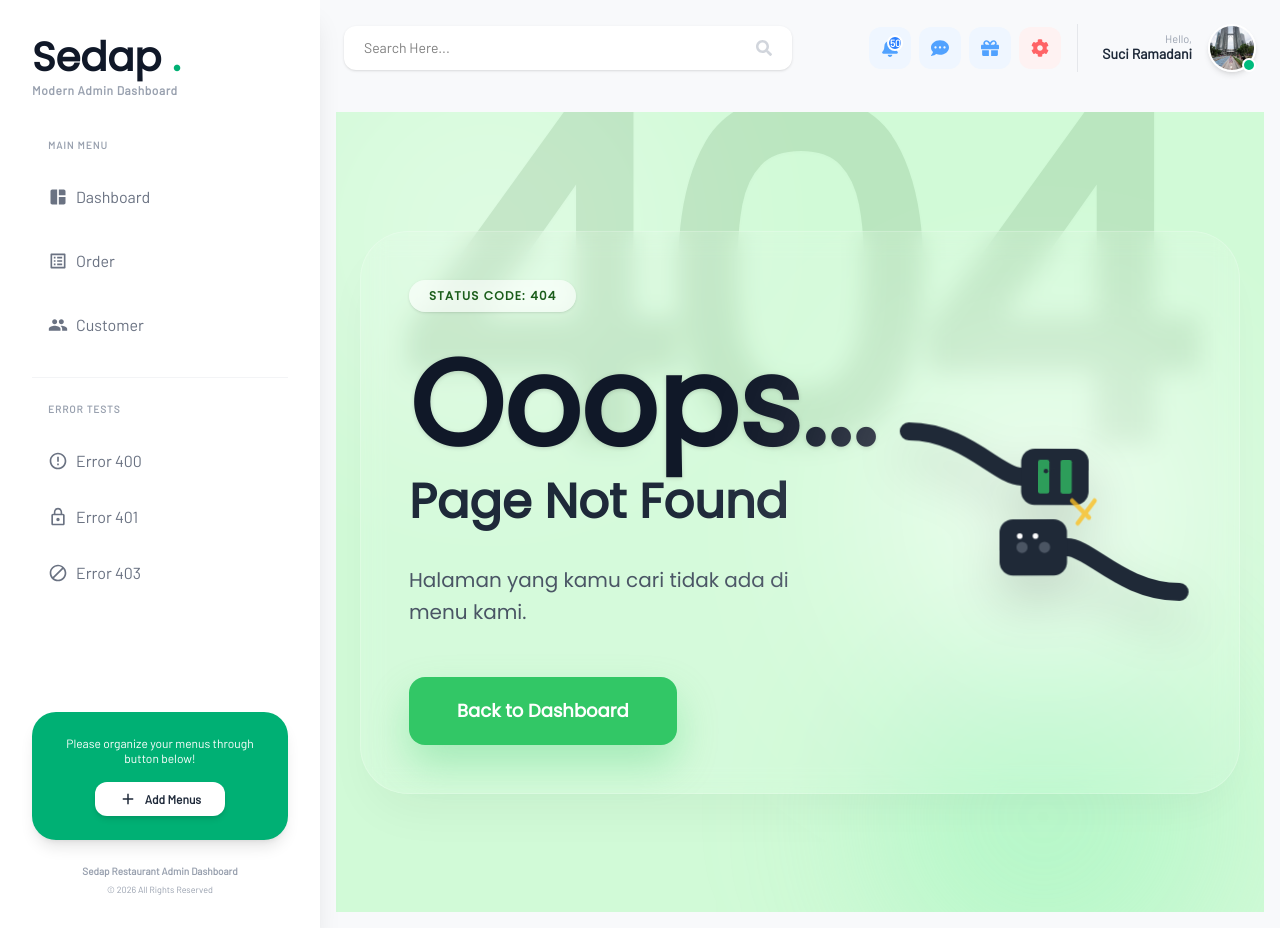
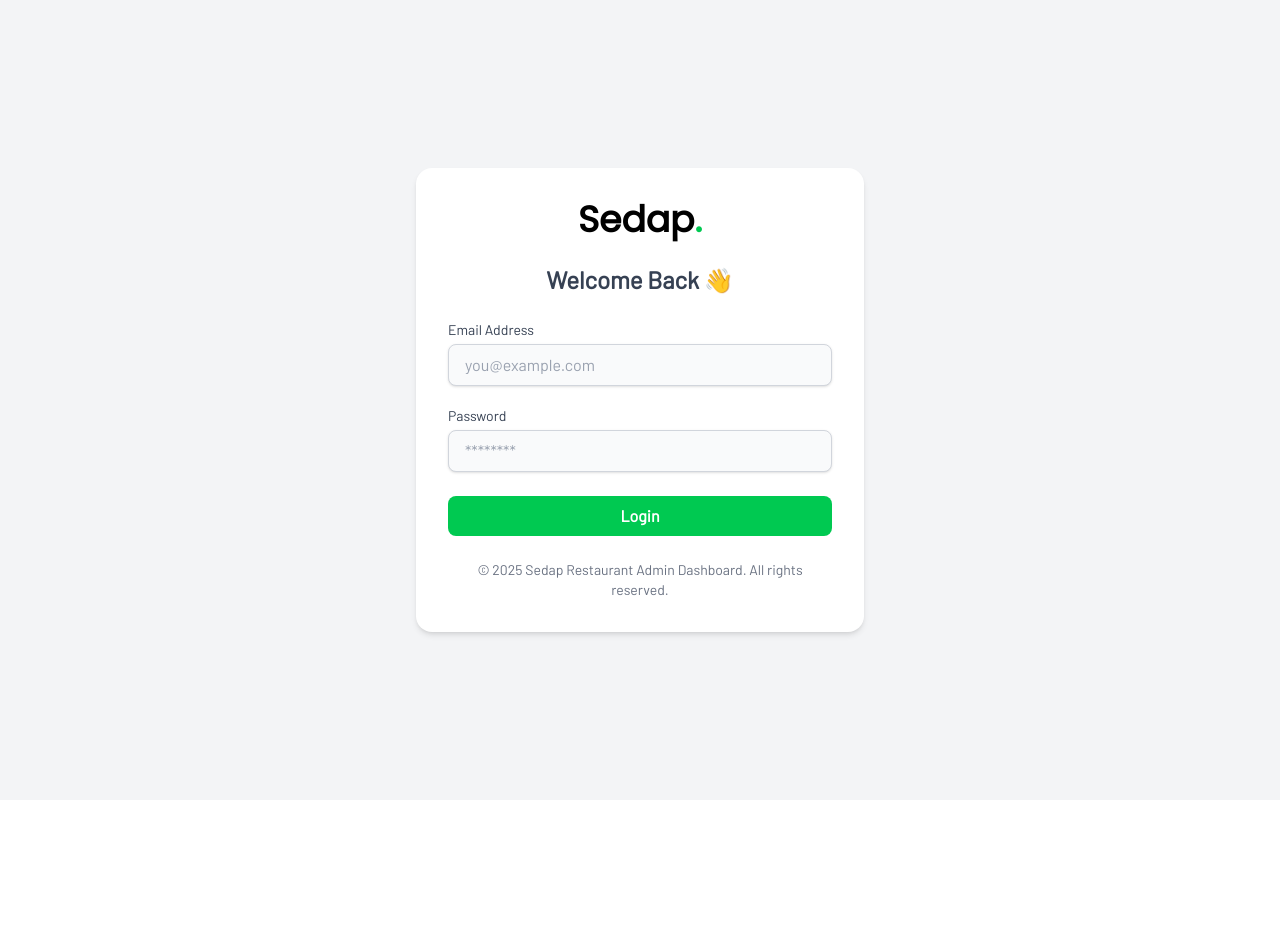
Before and after one commit to suci2sib/prak-react-maman, a React (Vite) app: page /login in a window 1280 px wide. After the commit the page ends 800 px from the top, so only its background shows below. Built offline with nearby package versions, Linux system fonts and the light colour scheme.

Commit message:
pertemuan 7

```diff
--- a/package.json
+++ b/package.json
@@ -11,6 +11,7 @@
   },
   "dependencies": {
     "@tailwindcss/vite": "^4.2.2",
+    "axios": "^1.15.2",
     "react": "^19.2.0",
     "react-dom": "^19.2.0",
     "react-icons": "^5.6.0",
--- a/src/App.jsx
+++ b/src/App.jsx
@@ -1,33 +1,41 @@
-import { useState } from "react";
+import React, { Suspense } from "react";
 import "./assets/tailwind.css";
-import Sidebar from "./layouts/Sidebar";
-import Header from "./layouts/Header";
-import Dashboard from "./pages/Dashboard";
+//import Dashboard from "./pages/Dashboard";
 import { Route, Routes } from "react-router-dom";
-import Orders from "./pages/Orders";
-import Customers from "./pages/Customers";
-import ErrorPage from "./pages/ErrorPage"; // Pastikan nama file sesuai
+import Loading from "./components/Loading";
+//import Orders from "./pages/Orders";
+//import Customers from "./pages/Customers";
+//import ErrorPage from "./pages/ErrorPage";
+//import MainLayout from "./layouts/MainLayout";
+//import AuthLayout from "./layouts/AuthLayout";
+//import Login from "./pages/auth/Login";
+//import Register from "./pages/auth/Register";
+//import Forgot from "./pages/auth/Forgot";
+
+const Dashboard = React.lazy(() => import("./pages/Dashboard"))
+const Orders = React.lazy(() => import("./pages/Orders"))
+const Customers = React.lazy(() => import("./pages/Customers"))
+const ErrorPage = React.lazy(() => import("./pages/ErrorPage"))
+const MainLayout = React.lazy(() => import("./layouts/MainLayout"))
+const AuthLayout = React.lazy(() => import("./layouts/AuthLayout"))
+const Login = React.lazy(() => import("./pages/auth/Login"))
+const Register = React.lazy(() => import("./pages/auth/Register"))
+const Forgot = React.lazy(() => import("./pages/auth/Forgot"))
+
 
 function App() {
   return (
-    <div id="app-container" className="bg-[#F8F9FB] min-h-screen flex">
-      {/* Sidebar tetap di kiri */}
-      <Sidebar />
-
-      {/* Main Content Area */}
-      <div id="main-content" className="flex-1 flex flex-col min-w-0">
-        {/* Header di bagian atas */}
-        <Header />
-
-        {/* Area Konten Utama */}
-        <div className="p-4 flex-1">
+    <Suspense fallback={<Loading />}>
     <Routes>
-            {/* Halaman Utama */}
+      {/* Bungkus semua rute yang menggunakan Sidebar/Navbar dengan MainLayout */}
+      <Route element={<MainLayout />}>
         <Route path="/" element={<Dashboard />} />
         <Route path="/orders" element={<Orders />} />
         <Route path="/customers" element={<Customers />} />
 
-            {/* Rute Error untuk Latihan */}
+
+
+        {/* Rute Error di dalam Layout (jika ingin tetap ada Sidebar) */}
         <Route
           path="/error-400"
           element={<ErrorPage code="400" title="Bad Request" description="Waduh, permintaan kamu tidak bisa kami proses nih." />}
@@ -40,16 +48,19 @@
           path="/error-403"
           element={<ErrorPage code="403" title="Forbidden" description="Maaf ya, kamu tidak punya akses ke halaman rahasia ini." />}
         />
-
-            {/* Fallback 404 jika mengetik URL asal */}
+      </Route>
+<Route element={<AuthLayout/>}>
+            <Route path="/login" element={<Login />} />
+            <Route path="/register" element={<Register/>} />
+            <Route path="/forgot" element={<Forgot/>} />
+        </Route>
+      {/* Fallback 404 biasanya diletakkan di luar Layout atau di dalam, tergantung desain */}
       <Route
         path="*"
         element={<ErrorPage code="404" title="Page Not Found" description="Halaman yang kamu cari tidak ada di menu kami." />}
       />
     </Routes>
-        </div>
-      </div>
-    </div>
+    </Suspense>
   );
 }
 
--- /dev/null
+++ b/src/components/Loading.jsx
@@ -0,0 +1,8 @@
+export default function Loading() {
+    return (
+        <div className=" flex flex-col justify-center items-center min-h-screen bg-white">
+            <div className="w-12 h-12 border-4 border-green-500 border-t-transparent rounded-full animate-spin mb-4"></div>
+            <p className="text-green-600 text-lg">Loading...</p>
+        </div>
+    );
+}
--- /dev/null
+++ b/src/layouts/AuthLayout.jsx
@@ -0,0 +1,23 @@
+import { Outlet } from "react-router-dom";
+
+export default function AuthLayout() {
+    return (
+        <div className="min-h-screen flex items-center justify-center bg-gray-100">
+            <div className="bg-white p-8 rounded-2xl shadow-md w-full max-w-md">
+                <div className="flex items-center justify-center mb-6">
+                    <h1 className="text-4xl font-poppins font-extrabold text-gray-800">
+                        <span className="text-black">Sedap</span>
+                        <span className="text-green-500">.</span>
+                    </h1>
+                </div>
+
+                <Outlet/>
+
+                <p className="text-center text-sm text-gray-500 mt-6">
+                    © 2025 Sedap Restaurant Admin Dashboard. All rights
+                    reserved.
+                </p>
+            </div>
+        </div>
+    )
+}
--- /dev/null
+++ b/src/layouts/MainLayout.jsx
@@ -0,0 +1,22 @@
+import { Outlet } from "react-router-dom";
+import Header from "../components/Header"
+import Sidebar from "../components/Sidebar"
+
+export default function MainLayout() {
+    return (
+        <div id="app-container" className="bg-[#F8F9FB] min-h-screen flex">
+      {/* Sidebar tetap di kiri */}
+      <Sidebar />
+
+      {/* Main Content Area */}
+      <div id="main-content" className="flex-1 flex flex-col min-w-0">
+        {/* Header di bagian atas */}
+        <Header />
+
+
+       <Outlet/>
+      </div>
+    </div>
+    )
+
+}
--- /dev/null
+++ b/src/pages/auth/Forgot.jsx
@@ -0,0 +1,39 @@
+export default function Forgot() {
+    return (
+        <div>
+            <h2 className="text-2xl font-semibold text-gray-700 mb-2 text-center">
+                Forgot Your Password?
+            </h2>
+
+            <p className="text-sm text-gray-500 mb-6 text-center">
+                Enter your email address and we'll send you a link to reset your
+                password.
+            </p>
+
+            <form>
+                <div className="mb-5">
+                    <label
+                        htmlFor="email"
+                        className="block text-sm font-medium text-gray-700 mb-1"
+                    >
+                        Email Address
+                    </label>
+                    <input
+                        type="email"
+                        id="email"
+                        className="w-full px-4 py-2 bg-gray-50 border border-gray-300 rounded-lg shadow-sm
+                            placeholder-gray-400"
+                        placeholder="you@example.com"
+                    />
+                </div>
+                <button
+                    type="submit"
+                    className="w-full bg-green-500 hover:bg-green-600 text-white font-semibold py-2 px-4
+                        rounded-lg transition duration-300"
+                >
+                    Send Reset Link
+                </button>
+            </form>
+        </div>
+    )
+}
--- /dev/null
+++ b/src/pages/auth/Login.jsx
@@ -0,0 +1,122 @@
+import axios from "axios";
+import { useState } from "react";
+import { BsFillExclamationDiamondFill } from "react-icons/bs";
+import { ImSpinner2 } from "react-icons/im";
+import { useNavigate } from "react-router-dom";
+
+export default function Login() {
+  const navigate = useNavigate();
+  const [loading, setLoading] = useState(false);
+  const [error, setError] = useState("");
+  const [dataForm, setDataForm] = useState({
+    email: "",
+    password: "",
+  });
+
+  const handleChange = (evt) => {
+    const { name, value } = evt.target;
+    setDataForm({
+      ...dataForm,
+      [name]: value,
+    });
+  };
+
+  /* process form */
+  const handleSubmit = async (e) => {
+    e.preventDefault();
+
+    setLoading(true);
+    setError(false);
+
+    axios
+      .post("https://dummyjson.com/user/login", {
+        username: dataForm.email,
+        password: dataForm.password,
+      })
+      .then((response) => {
+        // Jika status bukan 200, tampilkan pesan error
+        if (response.status !== 200) {
+          setError(response.data.message);
+          return;
+        }
+
+        // Redirect ke dashboard jika login sukses
+        navigate("/");
+      })
+      .catch((err) => {
+        if (err.response) {
+          setError(err.response.data.message || "An error occurred");
+        } else {
+          setError(err.message || "An unknown error occurred");
+        }
+      })
+      .finally(() => {
+        setLoading(false);
+      });
+  };
+
+  /* error & loading status */
+  const errorInfo = error ? (
+    <div className="bg-red-200 mb-5 p-5 text-sm font-light text-gray-600 rounded flex items-center">
+      <BsFillExclamationDiamondFill className="text-red-600 me-2 text-lg" />
+      {error}
+    </div>
+  ) : null;
+
+  const loadingInfo = loading ? (
+    <div className="bg-gray-200 mb-5 p-5 text-sm rounded flex items-center">
+      <ImSpinner2 className="me-2 animate-spin" />
+      Mohon Tunggu...
+    </div>
+  ) : null;
+
+  return (
+    <div>
+      <h2 className="text-2xl font-semibold text-gray-700 mb-6 text-center">
+        Welcome Back 👋
+      </h2>
+
+      {errorInfo}
+
+      {loadingInfo}
+
+      <form onSubmit={handleSubmit}>
+        <div className="mb-5">
+          <label className="block text-sm font-medium text-gray-700 mb-1">
+            Email Address
+          </label>
+          <input
+            type="text"
+            id="email"
+            className="w-full px-4 py-2 bg-gray-50 border border-gray-300 rounded-lg shadow-sm
+                            placeholder-gray-400"
+            placeholder="you@example.com"
+            name="email"
+            onChange={handleChange}
+          />
+        </div>
+        <div className="mb-6">
+          <label className="block text-sm font-medium text-gray-700 mb-1">
+            Password
+          </label>
+          <input
+            type="password"
+            id="password"
+            className="w-full px-4 py-2 bg-gray-50 border border-gray-300 rounded-lg shadow-sm
+                            placeholder-gray-400"
+            placeholder="********"
+            name="password"
+            onChange={handleChange}
+          />
+        </div>
+        <button
+          type="submit"
+          className="w-full bg-green-500 hover:bg-green-600 text-white font-semibold py-2 px-4
+                        rounded-lg transition duration-300"
+        >
+          Login
+        </button>
+      </form>
+    </div>
+  );
+}
--- /dev/null
+++ b/src/pages/auth/Register.jsx
@@ -0,0 +1,67 @@
+export default function Register() {
+    return (
+        <div>
+            <h2 className="text-2xl font-semibold text-gray-700 mb-6 text-center">
+                Create Your Account ✨
+            </h2>
+
+            <form>
+                <div className="mb-5">
+                    <label
+                        htmlFor="email"
+                        className="block text-sm font-medium text-gray-700 mb-1"
+                    >
+                        Email Address
+                    </label>
+                    <input
+                        type="email"
+                        id="email"
+                        className="w-full px-4 py-2 bg-gray-50 border border-gray-300 rounded-lg shadow-sm
+                            placeholder-gray-400"
+                        placeholder="you@example.com"
+                    />
+                </div>
+
+                <div className="mb-5">
+                    <label
+                        htmlFor="password"
+                        className="block text-sm font-medium text-gray-700 mb-1"
+                    >
+                        Password
+                    </label>
+                    <input
+                        type="password"
+                        id="password"
+                        className="w-full px-4 py-2 bg-gray-50 border border-gray-300 rounded-lg shadow-sm
+                            placeholder-gray-400"
+                        placeholder="********"
+                    />
+                </div>
+
+                <div className="mb-6">
+                    <label
+                        htmlFor="confirmPassword"
+                        className="block text-sm font-medium text-gray-700 mb-1"
+                    >
+                        Confirm Password
+                    </label>
+                    <input
+                        type="password"
+                        id="confirmPassword"
+                        className="w-full px-4 py-2 bg-gray-50 border border-gray-300 rounded-lg shadow-sm
+                            placeholder-gray-400"
+                        placeholder="********"
+                    />
+                </div>
+
+                <button
+                    type="submit"
+                    className="w-full bg-green-500 hover:bg-green-600 text-white font-semibold py-2 px-4
+                        rounded-lg transition duration-300"
+                >
+                    Register
+                </button>
+            </form>
+        </div>
+    )
+}
```
Also changed, not shown: src/components/Header.jsx (renamed from src/layouts/Header.jsx), src/components/Sidebar.jsx (renamed from src/layouts/Sidebar.jsx), 1 other file (tests, documents, lock files or other folders). Lines whose indentation alone changed are shown as unchanged.
